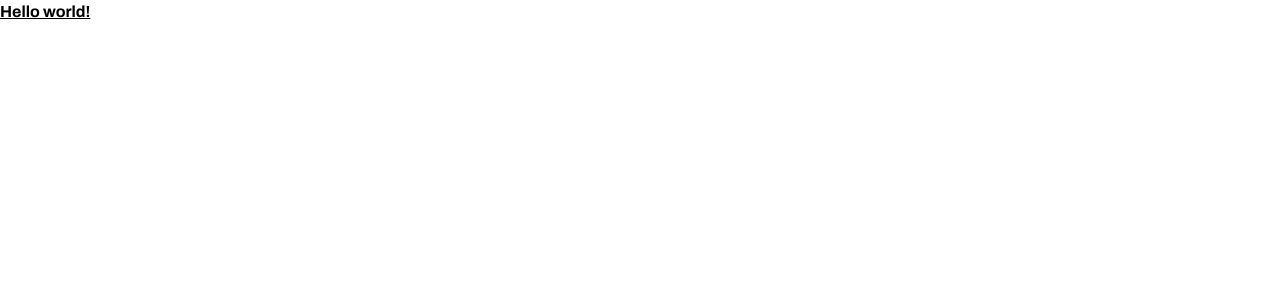
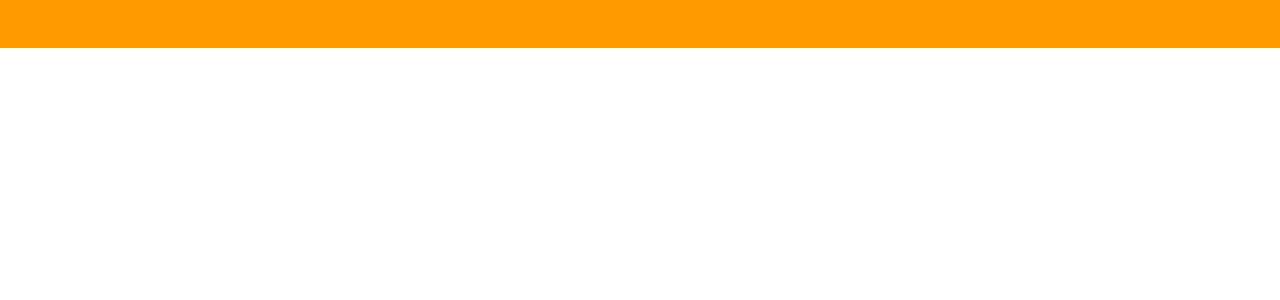
Before and after one commit to berdnaski/go-task-angular, an Angular app: page / in a window 1280 px wide. Shown: the top 300 px of the page. Built offline with nearby package versions, Linux system fonts and the light colour scheme; a web font is replaced by a local one.

Commit message:
feat: adding max width

```diff
--- a/src/app/app.component.html
+++ b/src/app/app.component.html
@@ -1,3 +1,3 @@
-@if (true) {
-  <h1 class="text-3xl9 font-bold underline">Hello world!</h1>
-}
+<div class="max-w-7xl mx-auto bg-amber-500 p-6">
+
+</div>
```
